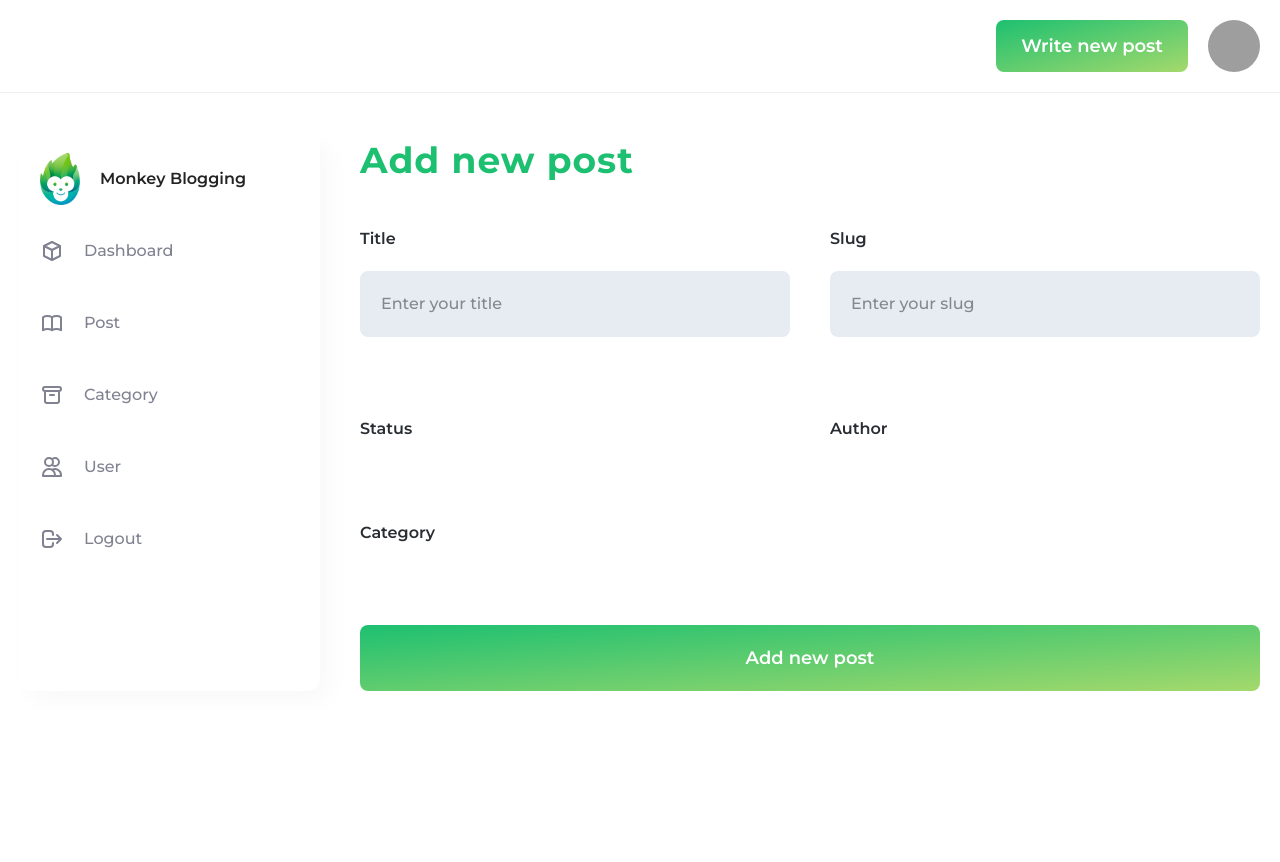
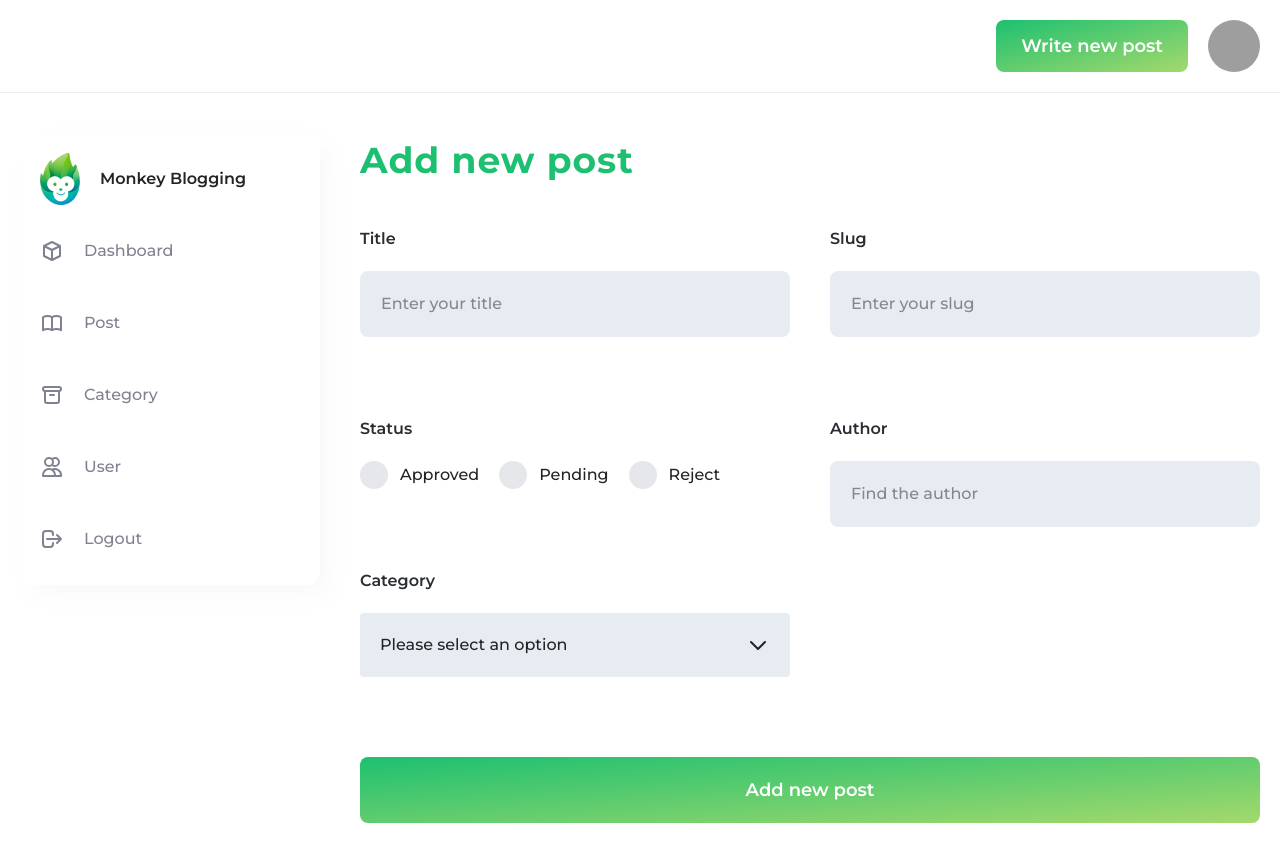
Before and after one commit to vamnguyen/react-monkey-blogging, a React (Create React App) app: page /manage/add-post in a window 1280 px wide. Before the commit the page ends 800 px from the top, so only its background shows below. Built offline with nearby package versions, Linux system fonts and the light colour scheme; no server answers; grey boxes are pictures that could not be loaded.

Commit message:
Add Dropdown, Checkbox, Radio UI

```diff
--- a/src/components/checkbox/Checkbox.js
+++ b/src/components/checkbox/Checkbox.js
@@ -0,0 +1,47 @@
+import React from "react";
+import { useController } from "react-hook-form";
+
+const Checkbox = ({ checked, children, control, name, ...rest }) => {
+  const { field } = useController({
+    control,
+    name,
+    defaultValue: "",
+  });
+  return (
+    <label>
+      <input
+        onChange={() => {}}
+        checked={checked}
+        type="checkbox"
+        className="hidden-input"
+        {...field}
+        {...rest}
+      />
+      <div className="flex items-center gap-x-3 font-medium cursor-pointer">
+        <div
+          className={`w-7 h-7 rounded flex items-center justify-center ${
+            checked ? "bg-green-400 text-white" : "bg-gray-200 text-transparent"
+          }`}
+        >
+          <svg
+            xmlns="http://www.w3.org/2000/svg"
+            className="h-6 w-6"
+            fill="none"
+            viewBox="0 0 24 24"
+            stroke="currentColor"
+            strokeWidth="2"
+          >
+            <path
+              strokeLinecap="round"
+              strokeLinejoin="round"
+              d="M5 13l4 4L19 7"
+            />
+          </svg>
+        </div>
+        <span>{children}</span>
+      </div>
+    </label>
+  );
+};
+
+export default Checkbox;
--- a/src/components/checkbox/Radio.js
+++ b/src/components/checkbox/Radio.js
@@ -0,0 +1,32 @@
+import React from "react";
+import { useController } from "react-hook-form";
+
+const Radio = ({ checked, children, control, name, ...rest }) => {
+  const { field } = useController({
+    control,
+    name,
+    defaultValue: "",
+  });
+  return (
+    <label>
+      <input
+        onChange={() => {}}
+        checked={checked}
+        type="radio"
+        className="hidden-input"
+        {...field}
+        {...rest}
+      />
+      <div className="flex items-center gap-x-3 font-medium cursor-pointer">
+        <div
+          className={`w-7 h-7 rounded-full ${
+            checked ? "bg-green-400" : "bg-gray-200"
+          }`}
+        ></div>
+        <span>{children}</span>
+      </div>
+    </label>
+  );
+};
+
+export default Radio;
--- /dev/null
+++ b/src/components/checkbox/index.js
@@ -0,0 +1,4 @@
+import Checkbox from "./Checkbox";
+import Radio from "./Radio";
+
+export { Radio, Checkbox };
--- a/src/components/dropdown/Dropdown.js
+++ b/src/components/dropdown/Dropdown.js
@@ -0,0 +1,65 @@
+import React, { useState } from "react";
+import { DropdownProvider } from "./dropdown-context";
+
+const Dropdown = ({
+  placeholder = "Please select an option",
+  children,
+  ...props
+}) => {
+  const [show, setShow] = useState(false);
+  const handleToggleDropdown = () => {
+    setShow(!show);
+  };
+  return (
+    <DropdownProvider {...props}>
+      <div className="relative inline-block w-full">
+        <div
+          className="flex items-center justify-between p-5 bg-[#E7ECF3] rounded cursor-pointer font-medium"
+          onClick={handleToggleDropdown}
+        >
+          <span>{placeholder}</span>
+          <span>
+            {show ? (
+              <svg
+                xmlns="http://www.w3.org/2000/svg"
+                className="h-6 w-6"
+                fill="none"
+                viewBox="0 0 24 24"
+                stroke="currentColor"
+                strokeWidth="2"
+              >
+                <path
+                  strokeLinecap="round"
+                  strokeLinejoin="round"
+                  d="M5 15l7-7 7 7"
+                />
+              </svg>
+            ) : (
+              <svg
+                xmlns="http://www.w3.org/2000/svg"
+                className="h-6 w-6"
+                fill="none"
+                viewBox="0 0 24 24"
+                stroke="currentColor"
+                strokeWidth="2"
+              >
+                <path
+                  strokeLinecap="round"
+                  strokeLinejoin="round"
+                  d="M19 9l-7 7-7-7"
+                />
+              </svg>
+            )}
+          </span>
+        </div>
+        {show && (
+          <div className="absolute top-full left-0 w-full bg-white shadow-sm">
+            {children}
+          </div>
+        )}
+      </div>
+    </DropdownProvider>
+  );
+};
+
+export default Dropdown;
--- /dev/null
+++ b/src/components/dropdown/Option.js
@@ -0,0 +1,16 @@
+import React from "react";
+import { useDropdown } from "./dropdown-context";
+
+const Option = (props) => {
+  const { onClick } = useDropdown();
+  return (
+    <div
+      className="px-5 py-4 cursor-pointer flex items-center justify-between hover:bg-gray-100"
+      onClick={onClick}
+    >
+      {props.children}
+    </div>
+  );
+};
+
+export default Option;
--- /dev/null
+++ b/src/components/dropdown/Search.js
@@ -0,0 +1,19 @@
+import React from "react";
+import { useDropdown } from "./dropdown-context";
+
+const Search = ({ placeholder, ...props }) => {
+  const { onChange } = useDropdown();
+  return (
+    <div className="p-2">
+      <input
+        type="text"
+        placeholder={placeholder}
+        className="p-4 outline-none w-full border border-gray-200 rounded"
+        onChange={onChange}
+        {...props}
+      />
+    </div>
+  );
+};
+
+export default Search;
--- /dev/null
+++ b/src/components/dropdown/dropdown-context.js
@@ -0,0 +1,17 @@
+import { createContext, useContext } from "react";
+
+const DropdownContext = createContext();
+function DropdownProvider(props) {
+  return (
+    <DropdownContext.Provider value={props}>
+      {props.children}
+    </DropdownContext.Provider>
+  );
+}
+function useDropdown() {
+  const context = useContext(DropdownContext);
+  if (typeof context === "undefined")
+    throw new Error("useDropdown must be used within DropdownProvider");
+  return context;
+}
+export { useDropdown, DropdownProvider };
--- /dev/null
+++ b/src/components/dropdown/index.js
@@ -0,0 +1,8 @@
+import Dropdown from "./Dropdown";
+import Option from "./Option";
+import Search from "./Search";
+
+Dropdown.Option = Option;
+Dropdown.Search = Search;
+
+export { Dropdown };
--- a/src/module/dashboard/DashboardLayout.js
+++ b/src/module/dashboard/DashboardLayout.js
@@ -19,6 +19,7 @@ const DashboardStyles = styled.div`
       grid-template-columns: 300px minmax(0, 1fr);
       padding: 40px 20px;
       gap: 0 40px;
+      align-items: start;
     }
   }
 `;
--- a/src/module/post/PostAddNew.js
+++ b/src/module/post/PostAddNew.js
@@ -5,12 +5,23 @@ import { Label } from "components/label";
 import React from "react";
 import { useForm } from "react-hook-form";
 import styled from "styled-components";
+import { Checkbox, Radio } from "components/checkbox";
+import { Dropdown } from "components/dropdown";
+
 const PostAddNewStyles = styled.div``;
 
 const PostAddNew = () => {
-  const { control, handleSubmit } = useForm({
+  const { control, watch, setValue } = useForm({
     mode: "onChange",
+    defaultValues: {
+      status: "",
+      category: "",
+    },
   });
+  const watchStatus = watch("status");
+  const watchCategory = watch("category");
+  console.log("PostAddNew ~ watchCategory", watchCategory);
+
   return (
     <PostAddNewStyles>
       <h1 className="dashboard-heading">Add new post</h1>
@@ -36,14 +47,51 @@ const PostAddNew = () => {
         <div className="grid grid-cols-2 gap-x-10 mb-10">
           <Field>
             <Label>Status</Label>
+            <div className="flex items-center gap-x-5">
+              <Radio
+                name="status"
+                control={control}
+                checked={watchStatus === "approved"}
+                onClick={() => setValue("status", "approved")}
+                value="approved"
+              >
+                Approved
+              </Radio>
+              <Radio
+                name="status"
+                control={control}
+                checked={watchStatus === "pending"}
+                onClick={() => setValue("status", "pending")}
+                value="pending"
+              >
+                Pending
+              </Radio>
+              <Radio
+                name="status"
+                control={control}
+                checked={watchStatus === "reject"}
+                onClick={() => setValue("status", "reject")}
+                value="reject"
+              >
+                Reject
+              </Radio>
+            </div>
           </Field>
           <Field>
             <Label>Author</Label>
+            <Input control={control} placeholder="Find the author"></Input>
           </Field>
         </div>
         <div className="grid grid-cols-2 gap-x-10 mb-10">
           <Field>
             <Label>Category</Label>
+            <Dropdown>
+              <Dropdown.Option>Knowledge</Dropdown.Option>
+              <Dropdown.Option>Blockchain</Dropdown.Option>
+              <Dropdown.Option>Setup</Dropdown.Option>
+              <Dropdown.Option>Nature</Dropdown.Option>
+              <Dropdown.Option>Developer</Dropdown.Option>
+            </Dropdown>
           </Field>
           <Field></Field>
         </div>
--- /dev/null
+++ b/src/styles/_reset.scss
@@ -0,0 +1,29 @@
+* {
+  margin: 0;
+  padding: 0;
+}
+img,
+picture,
+video,
+canvas,
+svg {
+  display: block;
+  max-width: 100%;
+}
+input,
+button,
+textarea,
+select {
+  font: inherit;
+  outline: none;
+  border: none;
+}
+p,
+h1,
+h2,
+h3,
+h4,
+h5,
+h6 {
+  overflow-wrap: break-word;
+}
--- a/src/styles/index.scss
+++ b/src/styles/index.scss
@@ -1,36 +1,7 @@
 @tailwind base;
 @tailwind components;
 @tailwind utilities;
-* {
-  margin: 0;
-  padding: 0;
-}
-
-img,
-picture,
-video,
-canvas,
-svg {
-  display: block;
-  max-width: 100%;
-}
-input,
-button,
-textarea,
-select {
-  font: inherit;
-  outline: none;
-  border: none;
-}
-p,
-h1,
-h2,
-h3,
-h4,
-h5,
-h6 {
-  overflow-wrap: break-word;
-}
+@import "reset";
 @layer base {
   body {
     line-height: 1.5;
@@ -142,3 +113,15 @@ a {
     }
   }
 }
+
+.hidden-input {
+  border: 0;
+  clip: rect(0 0 0 0);
+  height: 1px;
+  margin: -1px;
+  overflow: hidden;
+  padding: 0;
+  position: absolute;
+  width: 1px;
+  white-space: nowrap;
+}
```
